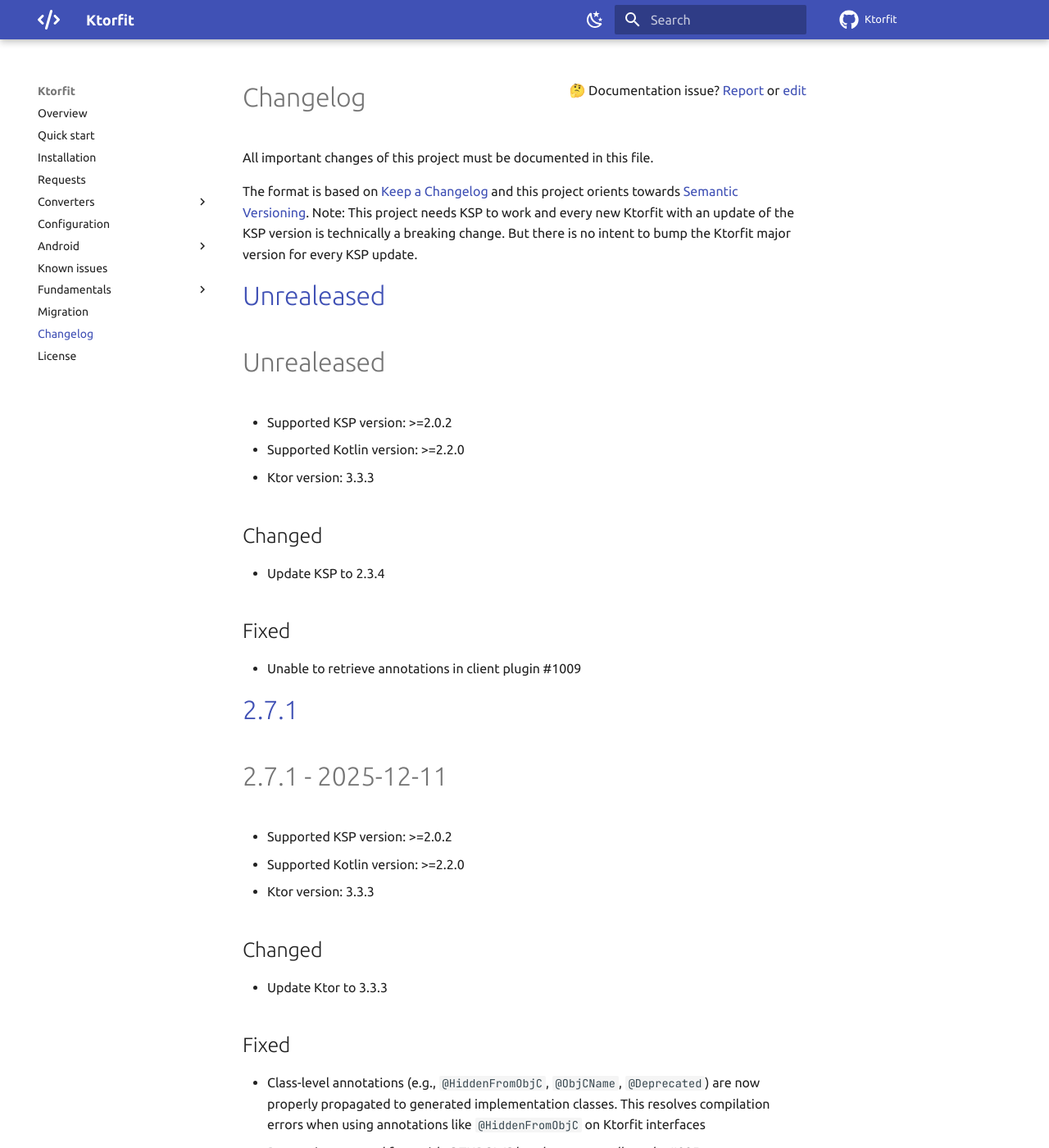
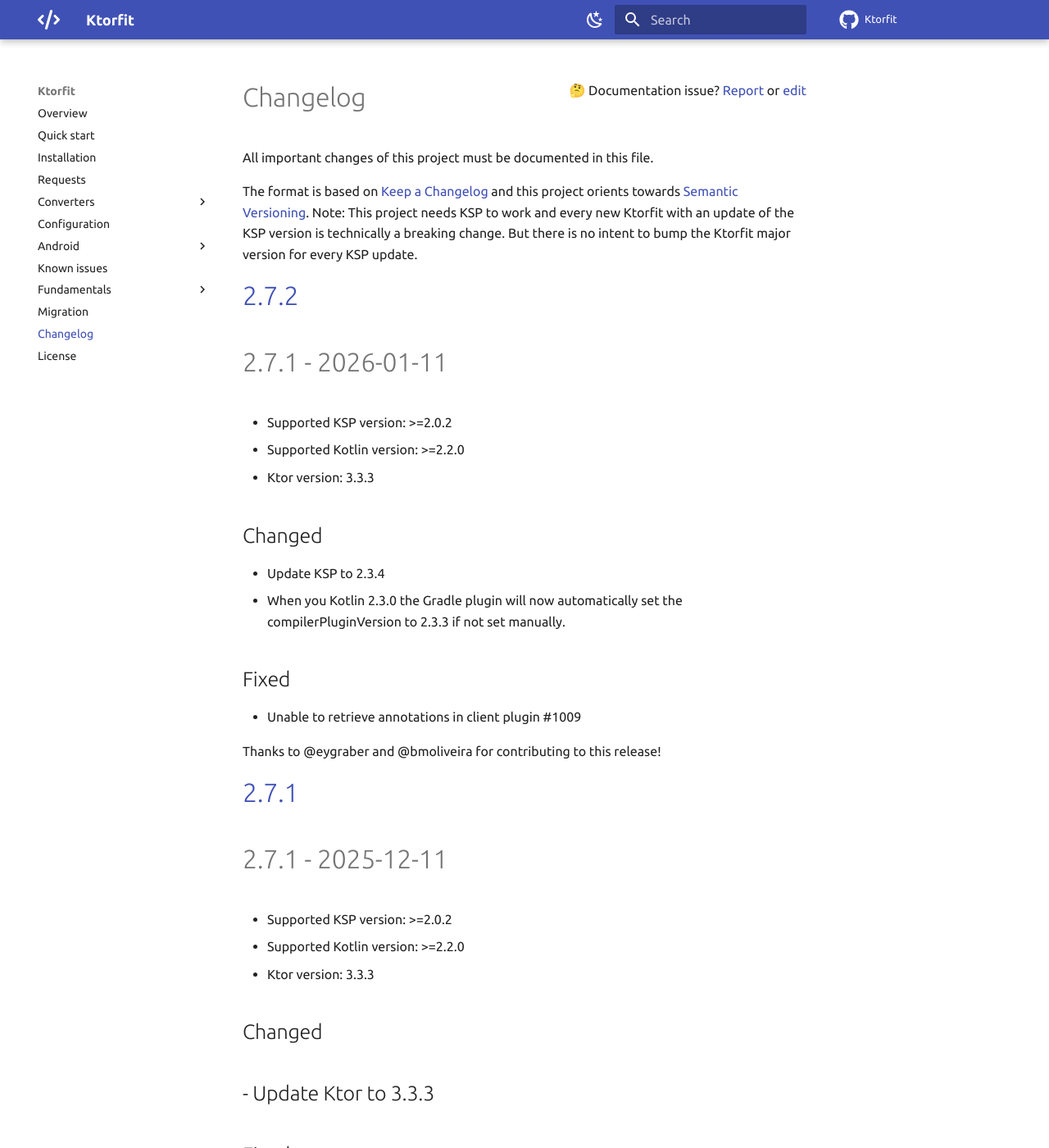
Before and after one commit to Foso/Ktorfit, an MkDocs documentation site: the page built from docs/CHANGELOG.md, in a window 1280 px wide and 1400 px high. Shown: the whole window at 82% size. Built offline with MkDocs 1.6.1 and Material for MkDocs 9.7.7, drawn with Linux system fonts in a browser that asks for light colours; comment, search, counter and statistics services are not loaded.

Commit message:
Release 2.7.2

```diff
--- a/docs/CHANGELOG.md
+++ b/docs/CHANGELOG.md
@@ -7,9 +7,9 @@
 Note: This project needs KSP to work and every new Ktorfit with an update of the KSP version is technically a breaking change.
 But there is no intent to bump the Ktorfit major version for every KSP update.
 
-# [Unrealeased]()
+# [2.7.2]()
 
-Unrealeased
+2.7.1 - 2026-01-11
 ========================================
 * Supported KSP version: >=2.0.2
 * Supported Kotlin version: >=2.2.0
@@ -17,9 +17,13 @@
 
 ## Changed
 - Update KSP to 2.3.4
+- When you Kotlin 2.3.0 the Gradle plugin will now automatically set the compilerPluginVersion to 2.3.3 if not set manually.
 
 ## Fixed
 - Unable to retrieve annotations in client plugin #1009
+
+Thanks to @eygraber and @bmoliveira for contributing to this release!
+
 
 # [2.7.1]()
 
@@ -31,6 +35,7 @@
 
 ## Changed
 - Update Ktor to 3.3.3
+-
 
 ## Fixed
 - Class-level annotations (e.g., `@HiddenFromObjC`, `@ObjCName`, `@Deprecated`) are now properly propagated to generated implementation classes. This resolves compilation errors when using annotations like `@HiddenFromObjC` on Ktorfit interfaces
```
Also changed, not shown: 4 other files.
